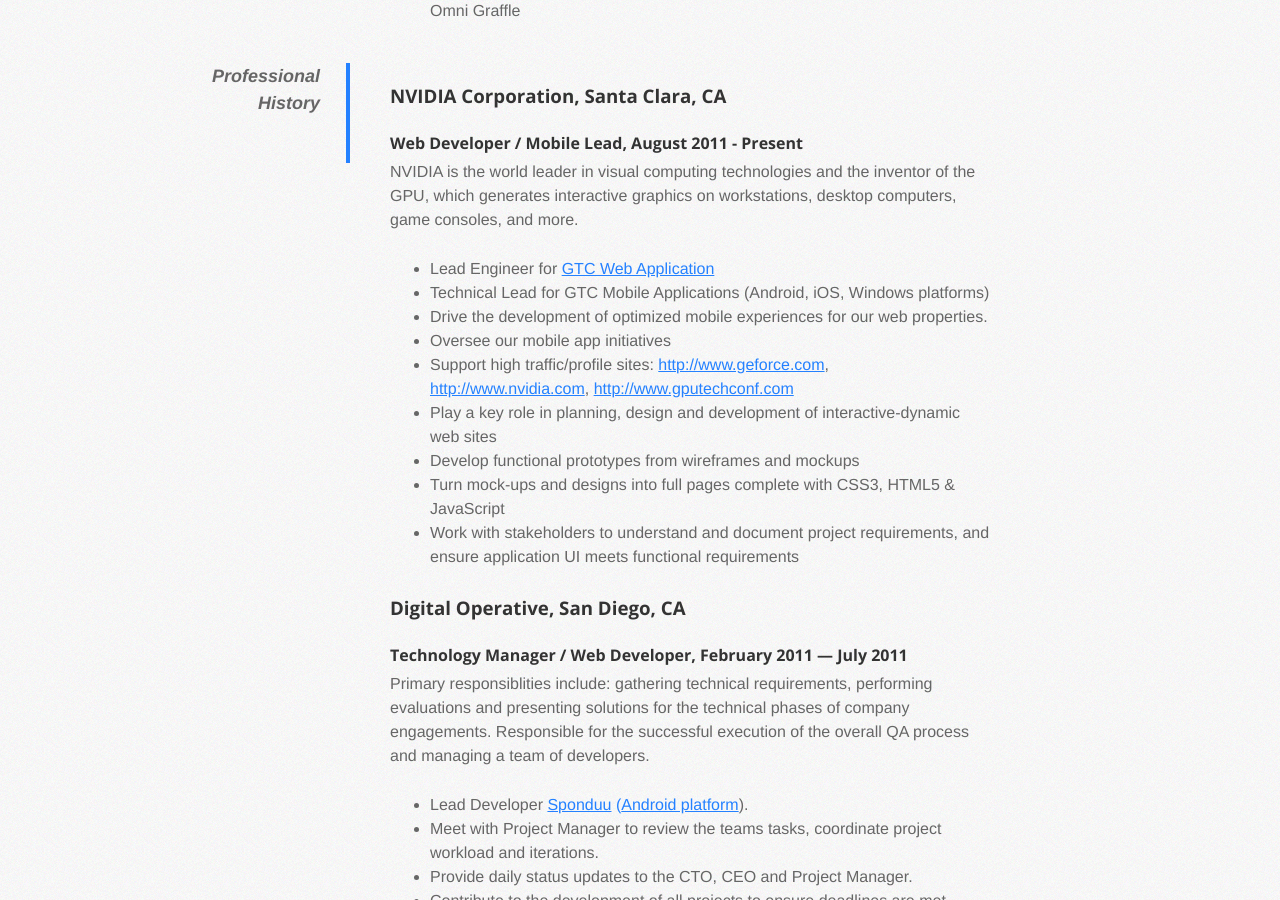
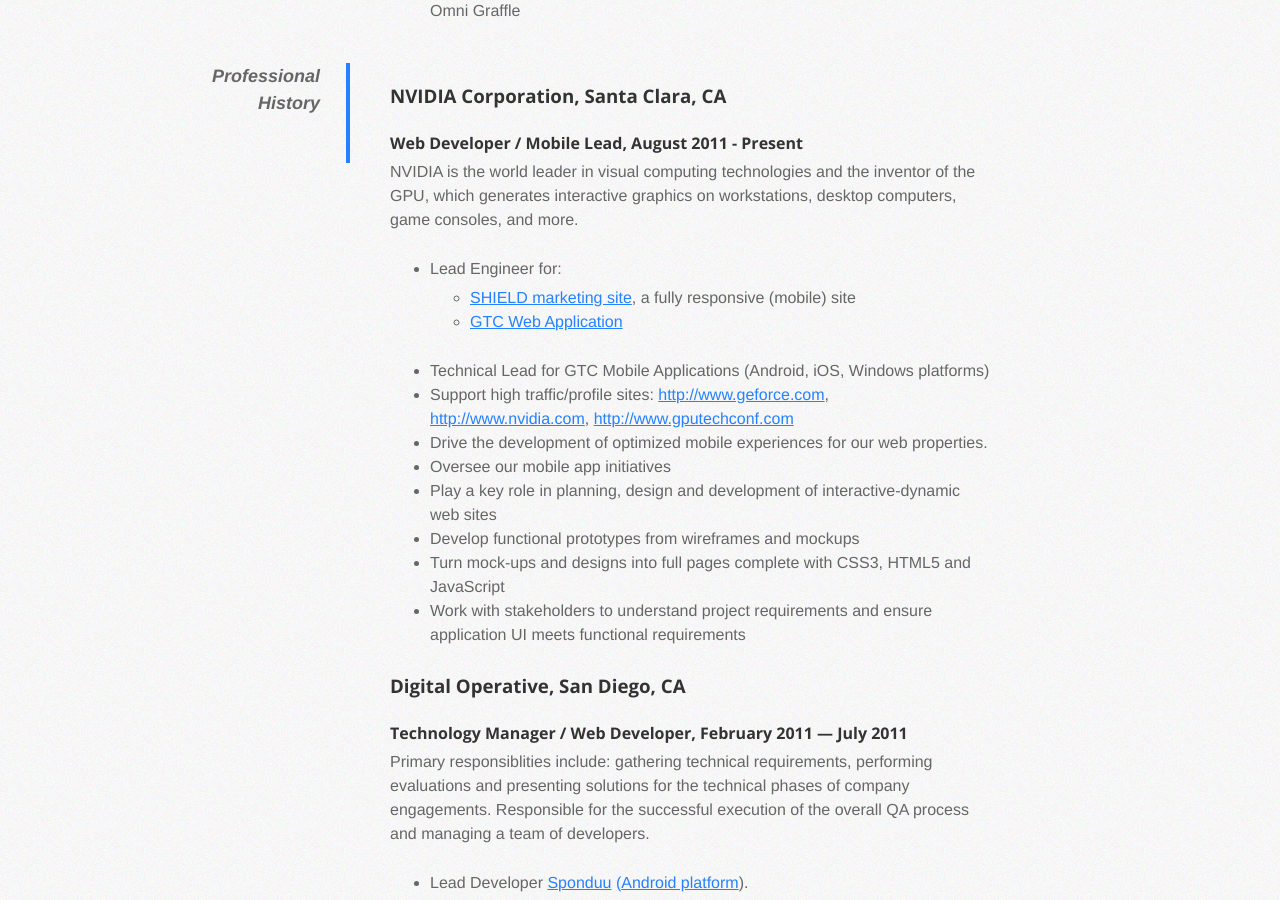
Before and after one commit to mweppler/mweppler.github.com, a Jekyll site: the page built from resume.html, in a window 1280 px wide and 900 px high, scrolled down 682 px. Built offline with Jekyll 4.4.1, drawn with Linux system fonts in a browser that asks for light colours; nearby versions of some CDN libraries; some of the changed text lies outside the part shown.

Commit message:
minor updates to my resume

```diff
--- a/resume.html
+++ b/resume.html
@@ -34,15 +34,20 @@
           NVIDIA is the world leader in visual computing technologies and the inventor of the GPU, which generates interactive graphics on workstations, desktop computers, game consoles, and more.
         </p>
         <ul>
-          <li>Lead Engineer for <a href="https://registration.gputechconf.com">GTC Web Application</a></li>
+          <li>Lead Engineer for:
+            <ul>
+              <li><a href="http://shield.nvidia.com">SHIELD marketing site</a>, a fully responsive (mobile) site</li>
+              <li><a href="https://registration.gputechconf.com">GTC Web Application</a></li>
+            </ul>
+          </li>
           <li>Technical Lead for GTC Mobile Applications (Android, iOS, Windows platforms)</li>
+          <li>Support high traffic/profile sites: <a href="http://www.geforce.com">http://www.geforce.com</a>, <a href="http://www.nvidia.com">http://www.nvidia.com</a>, <a href="http://www.gputechconf.com">http://www.gputechconf.com</a></li>
           <li>Drive the development of optimized mobile experiences for our web properties.</li>
           <li>Oversee our mobile app initiatives</li>
-          <li>Support high traffic/profile sites: <a href="http://www.geforce.com">http://www.geforce.com</a>, <a href="http://www.nvidia.com">http://www.nvidia.com</a>, <a href="http://www.gputechconf.com">http://www.gputechconf.com</a></li>
           <li>Play a key role in planning, design and development of interactive-dynamic web sites</li>
           <li>Develop functional prototypes from wireframes and mockups</li>
-          <li>Turn mock-ups and designs into full pages complete with CSS3, HTML5 &amp; JavaScript</li>
-          <li>Work with stakeholders to understand and document project requirements, and ensure application UI meets functional requirements</li>
+          <li>Turn mock-ups and designs into full pages complete with CSS3, HTML5 and JavaScript</li>
+          <li>Work with stakeholders to understand project requirements and ensure application UI meets functional requirements</li>
         </ul>
       </section>
       <section>
```
Also changed, not shown: other parts of resume.html (+1 -1 lines).
